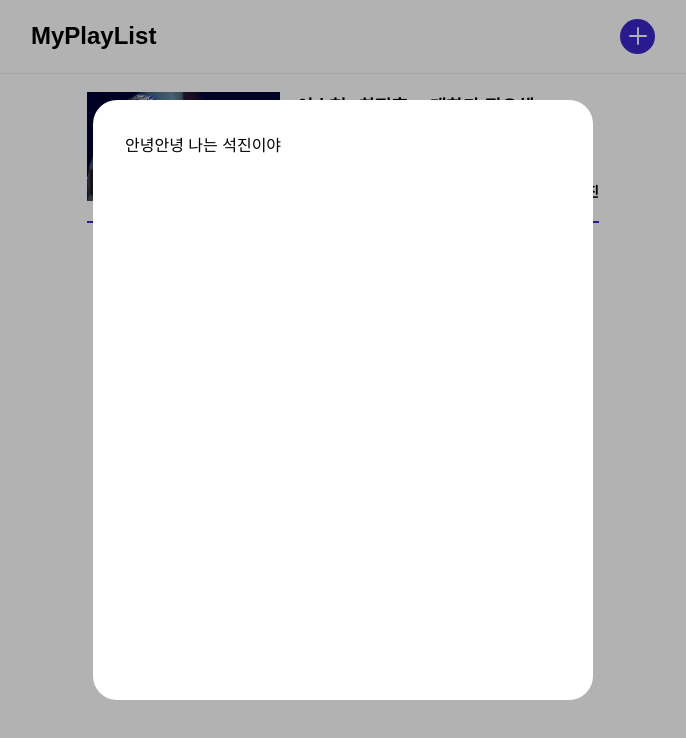
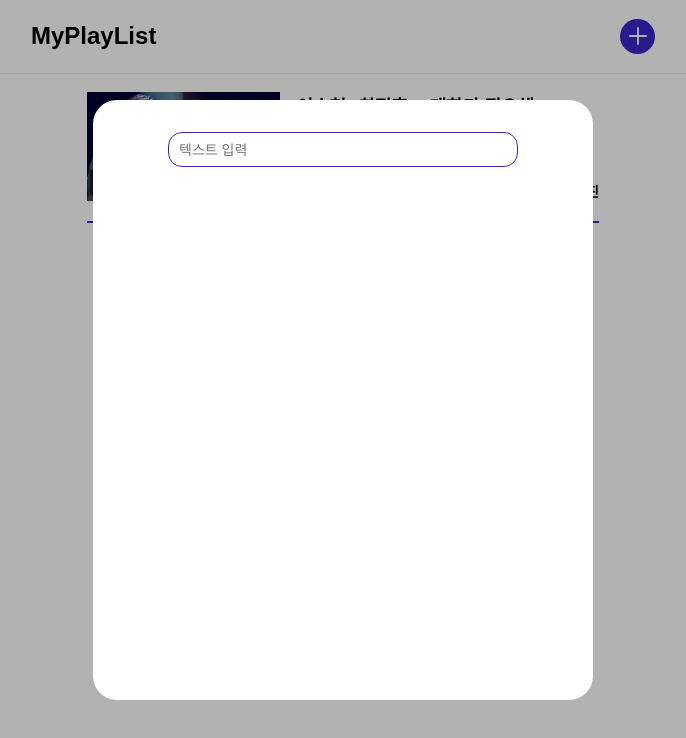
Before and after one commit to SEOKKAMONI/My-PlayList, a React (Create React App) app: page / in a window 1280 px wide. Both pictures are taken after a click on the button 934 px from the left and 36 px from the top of the page. Shown: the top 738 px of the page, without its empty margins (297-983 px from the left). Built offline with nearby package versions, Linux system fonts and the light colour scheme.

Commit message:
FIX :: Img Hover 버그 - ADD :: TextInput

```diff
--- /dev/null
+++ b/src/Components/Input/TextInput/index.tsx
@@ -0,0 +1,10 @@
+import React from 'react';
+import * as S from './style';
+
+export default function TextInput() {
+  return (
+    <S.Form>
+      <S.Input placeholder="텍스트 입력" />
+    </S.Form>
+  );
+}
--- /dev/null
+++ b/src/Components/Input/TextInput/style.ts
@@ -0,0 +1,17 @@
+import styled from 'styled-components';
+
+export const Form = styled.form`
+  display: flex;
+  align-items: center;
+  border: 1.5px solid #3b28cc;
+  border-radius: 14px;
+  width: 350px;
+  height: 35px;
+`;
+
+export const Input = styled.input`
+  height: 100%;
+  width: 100%;
+  padding: 0px 10px;
+  font-size: 14px;
+`;
--- a/src/Components/Modal/index.tsx
+++ b/src/Components/Modal/index.tsx
@@ -2,6 +2,7 @@ import React, { useRef } from 'react';
 import { useRecoilState } from 'recoil';
 import * as S from './style';
 import { isOpenModalAtom } from '../../Atoms/Atom';
+import TextInput from '../Input/TextInput/index';
 
 export default function Modal() {
   const [isOpenModal, setOpenModal] = useRecoilState<boolean>(isOpenModalAtom);
@@ -17,7 +18,9 @@ export default function Modal() {
         }
       }}
     >
-      <S.Modal>안녕안녕 나는 석진이야</S.Modal>
+      <S.Modal>
+        <TextInput />
+      </S.Modal>
     </S.ModalBackground>
   );
 }
--- a/src/Components/Modal/style.ts
+++ b/src/Components/Modal/style.ts
@@ -12,9 +12,12 @@ export const ModalBackground = styled.div<{ display: string }>`
 `;
 
 export const Modal = styled.div`
+  display: flex;
+  justify-content: center;
   padding: 2em;
   width: 500px;
   height: 600px;
   border-radius: 24px;
   background-color: #fff;
+  z-index: 1;
 `;
--- a/src/Components/PlayList/style.ts
+++ b/src/Components/PlayList/style.ts
@@ -19,7 +19,6 @@ export const Shortcut = styled.span`
   color: #000;
   font-weight: bold;
   opacity: 0;
-  z-index: 2;
   transition: 0.3s ease-in-out;
 `;
 
```
